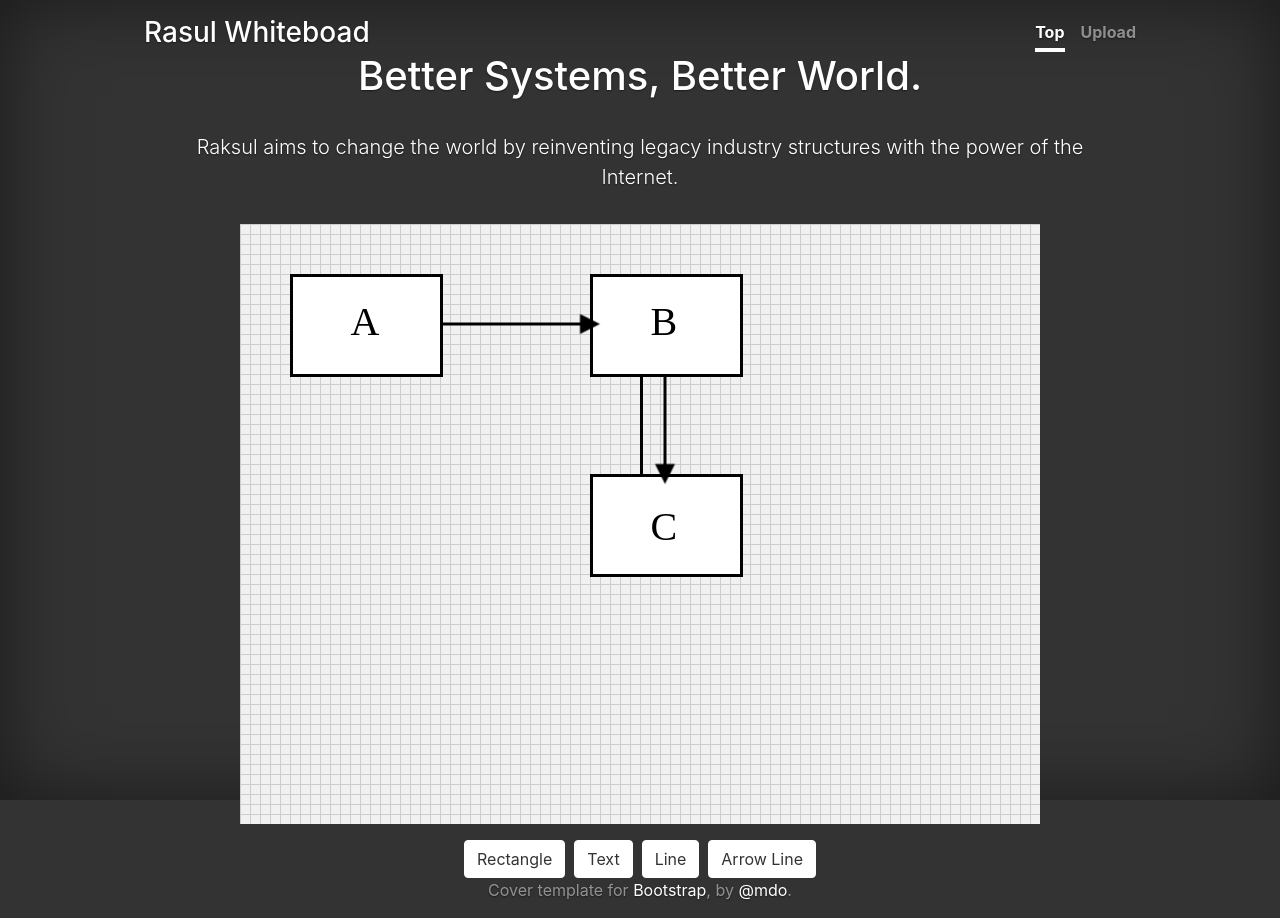
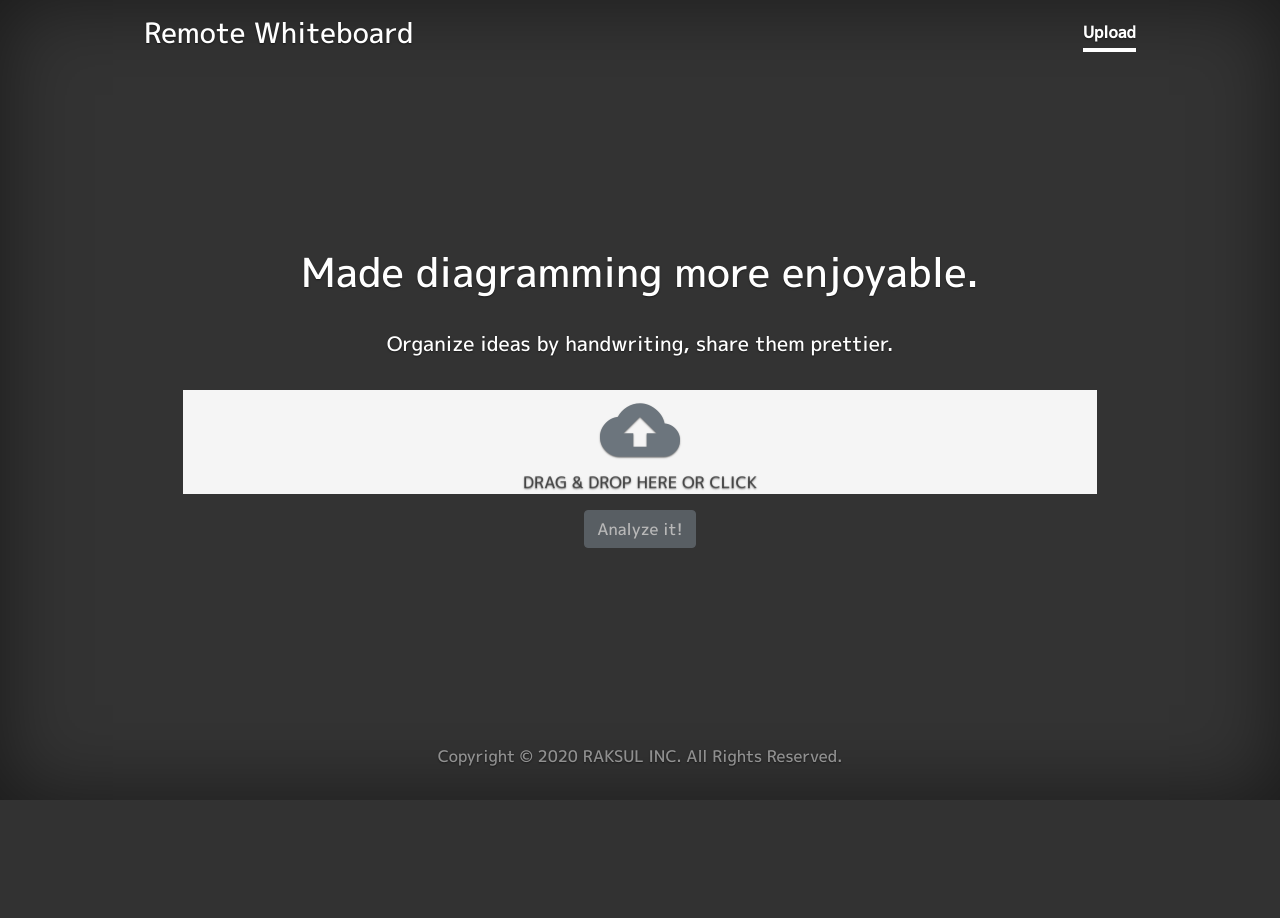
Before and after one commit to naokilogram/flask-fabricjs-test, a Flask app: page / in a window 1280 px wide. After the commit the page ends 800 px from the top, so only its background shows below. Run offline with Flask 2, Linux system fonts and the light colour scheme; some libraries are stand-ins or nearby versions.

Commit message:
微修正

```diff
--- a/requirements.txt
+++ /dev/null
@@ -1 +0,0 @@
-flask
--- a/src/app.py
+++ b/src/app.py
@@ -1,6 +1,8 @@
 from flask import Flask, render_template, url_for, request, redirect, send_from_directory, session
 from werkzeug.utils import secure_filename
 import os
+import cv2
+
 app = Flask(__name__)
 
 UPLOAD_FOLDER = './uploads'
@@ -8,14 +10,17 @@ ALLOWED_EXTENSIONS = set(['png', 'jpg', 'gif'])
 app.config['UPLOAD_FOLDER'] = UPLOAD_FOLDER
 app.config['SECRET_KEY'] = os.urandom(24)
 
+
 def allowed_file(filename):
   return '.' in filename and \
-    filename.rsplit('.', 1)[1] in ALLOWED_EXTENSIONS
+         filename.rsplit('.', 1)[1] in ALLOWED_EXTENSIONS
 
-# ここから -- 読み込むcssやjsのファイル名にq=<ファイルの更新日時>をつけるハック
+
+# 読み込むcssやjsのファイル名にq=<ファイルの更新日時>をつけるハック
 @app.context_processor
 def override_url_for():
   return dict(url_for=dated_url_for)
+
 
 def dated_url_for(endpoint, **values):
   if endpoint == 'static':
@@ -25,26 +30,10 @@ def dated_url_for(endpoint, **values):
                                endpoint, filename)
       values['q'] = int(os.stat(file_path).st_mtime)
   return url_for(endpoint, **values)
-# 読み込むcssやjsのファイル名にq=<ファイルの更新日時>をつけるハック -- ここまで
 
-@app.route('/')
-def index():
-  result = [
-    {'type': 'rectangle', 'top': 50, 'left': 50, 'width': 150, 'height': 100},
-    {'type': 'rectangle', 'top': 50, 'left': 350, 'width': 150, 'height': 100},
-    {'type': 'rectangle', 'top': 250, 'left': 350, 'width': 150, 'height': 100},
-    {'type': 'line', 'top': 150, 'left': 400, 'width': 400, 'height': 250},
-    {'type': 'arrow', 'top': 100, 'left': 200, 'width': 350, 'height': 100},
-    {'type': 'arrow', 'top': 150, 'left': 425, 'width': 425, 'height': 250},
-    {'type': 'text', 'text': 'A', 'top': 75, 'left': 110},
-    {'type': 'text', 'text': 'B', 'top': 75, 'left': 410},
-    {'type': 'text', 'text': 'C', 'top': 280, 'left': 410},
-  ]
-  return render_template('index.html', result=result)
 
-@app.route('/upload', methods=['GET', 'POST'])
+@app.route('/', methods=['GET', 'POST'])
 def upload():
-  # リクエストがポストかどうかの判別
   if request.method == 'POST':
     # ファイルがなかった場合の処理
     if 'file' not in request.files:
@@ -61,9 +50,38 @@ def upload():
       # 危険な文字を削除（サニタイズ処理）
       filename = secure_filename(file.filename)
       file.save(os.path.join(app.config['UPLOAD_FOLDER'], filename))
-      return redirect(url_for('index', filename=filename))
+      return redirect(url_for('upload', filename=filename))
   else:
     return render_template('upload.html')
 
+
+@app.route('/analyzing')
+def analyzing():
+  return render_template('analyzing.html')
+
+
+@app.route('/diagram')
+def diagram():
+  filename = 'uploads/' + request.args.get('filename')
+  image = cv2.imread(filename)
+  print(image.shape)
+
+  # 画像解析
+
+  result = [
+    {'type': 'rectangle', 'top': 46, 'left': 45, 'width': 150, 'height': 100},
+    {'type': 'rectangle', 'top': 50, 'left': 350, 'width': 150, 'height': 100},
+    {'type': 'rectangle', 'top': 250, 'left': 350, 'width': 150, 'height': 100},
+    {'type': 'line', 'top': 150, 'left': 400, 'width': 400, 'height': 250},
+    {'type': 'arrow', 'top': 100, 'left': 200, 'width': 340, 'height': 100},
+    {'type': 'arrow', 'top': 150, 'left': 425, 'width': 425, 'height': 240},
+    {'type': 'circle', 'top': 301, 'left': 676, 'radius': 84},
+    {'type': 'text', 'text': 'A', 'top': 75, 'left': 110},
+    {'type': 'text', 'text': 'B', 'top': 75, 'left': 410},
+    {'type': 'text', 'text': 'C', 'top': 280, 'left': 410},
+  ]
+  return render_template('diagram.html', result=result)
+
+
 if __name__ == "__main__":
-    app.run(host="0.0.0.0", port=5000, debug=True)
+  app.run(host="0.0.0.0", port=5000, debug=True)
--- /dev/null
+++ b/src/requirements.txt
@@ -0,0 +1,2 @@
+flask
+opencv-python
--- a/src/static/css/main.css
+++ b/src/static/css/main.css
@@ -1,3 +1,7 @@
+body {
+  font-family: 'M PLUS 1p', sans-serif;
+}
+
 main {
   margin:0;
   padding:0;
@@ -9,17 +13,23 @@ main {
 }
 
 #canvas-wrapper {
-  width: 800px;
+  width: 1000px;
   margin: 0 auto;
 }
 
 #buttons-wrapper {
-  width: 800px;
+  width: 100%;
   margin: 0 auto;
   padding-top: 1rem;
 }
 
-.container {
+#icons-wrapper {
+  width: 1000px;
+  padding-bottom: 5px;
+}
+
+.col-2 {
+ text-align: right;
 }
 
 .dropzone {
--- /dev/null
+++ b/src/static/js/common.js
@@ -0,0 +1,12 @@
+const getUrlParameter = function getUrlParameter(sParam) {
+  var sPageURL = window.location.search.substring(1),
+    sURLVariables = sPageURL.split('&'), sParameterName, i;
+
+  for (i = 0; i < sURLVariables.length; i++) {
+    sParameterName = sURLVariables[i].split('=');
+
+    if (sParameterName[0] === sParam) {
+      return sParameterName[1] === undefined ? true : decodeURIComponent(sParameterName[1]);
+    }
+  }
+};
--- a/src/static/js/index.js
+++ /dev/null
@@ -1,193 +0,0 @@
-const calcArrowAngle = function (line) {
-  x1 = line.get('x1');
-  y1 = line.get('y1');
-  x2 = line.get('x2');
-  y2 = line.get('y2');
-  var angle = 0,
-    x, y;
-  x = (x2 - x1);
-  y = (y2 - y1);
-  if (x === 0) {
-    angle = (y === 0) ? 0 : (y > 0) ? Math.PI / 2 : Math.PI * 3 / 2;
-  } else if (y === 0) {
-    angle = (x > 0) ? 0 : Math.PI;
-  } else {
-    angle = (x < 0) ? Math.atan(y / x) + Math.PI : (y < 0) ? Math.atan(y / x) + (2 * Math.PI) : Math.atan(y / x);
-  }
-  return (angle * 180 / Math.PI);
-}
-const addRect = function (canvas, object) {
-  canvas.add(new fabric.Rect({
-    left: object['left'],
-    top: object['top'],
-    width: object['width'],
-    height: object['height'],
-    fill: 'rgb(255,255,255)',
-    stroke: "rgb(0,0,0)",
-    strokeWidth: 3,
-    strokeUniform: true,
-  }));
-}
-const addLine = function (canvas, object) {
-  canvas.add(new fabric.Line([object['left'], object['top'], object['width'], object['height']], {
-    fill: 'rgb(255,255,255)',
-    stroke: "rgb(0,0,0)",
-    strokeWidth: 3,
-    strokeUniform: true,
-  }));
-}
-const addText = function (canvas, object) {
-  canvas.add(new fabric.Textbox(object['text'], {
-    left: object['left'],
-    top: object['top'],
-  }));
-}
-const addArrow = function (canvas, object) {
-  var line, arrow;
-  line = new fabric.Line([object['left'], object['top'], object['width'], object['height']], {
-    stroke: '#000',
-    selectable: true,
-    strokeWidth: '3',
-    padding: 5,
-    hasBorders: false,
-    hasControls: false,
-    originX: 'center',
-    originY: 'center',
-    lockScalingX: true,
-    lockScalingY: true
-  });
-  const centerX = (line.x1 + line.x2) / 2,
-    centerY = (line.y1 + line.y2) / 2;
-  const deltaX = line.left - centerX,
-    deltaY = line.top - centerY;
-  arrow = new fabric.Triangle({
-    left: line.get('x2') + deltaX,
-    top: line.get('y2') + deltaY,
-    originX: 'center',
-    originY: 'center',
-    hasBorders: false,
-    hasControls: false,
-    lockRotation: true,
-    pointType: 'arrow_start',
-    angle: calcArrowAngle(line) + 90,
-    width: 20,
-    height: 20,
-    fill: '#000'
-  });
-  arrow.line = line;
-  line.customType = arrow.customType = 'arrow';
-  line.arrow = arrow;
-  canvas.add(line, arrow);
-  const moveEnd = function (obj) {
-    var p = obj,
-      x1, y1, x2, y2;
-    if (obj.pointType === 'arrow_start') {
-      obj.line.set('x2', obj.get('left'));
-      obj.line.set('y2', obj.get('top'));
-    } else {
-      obj.line.set('x1', obj.get('left'));
-      obj.line.set('y1', obj.get('top'));
-    }
-    obj.line._setWidthHeight();
-    angle = calcArrowAngle(obj.line);
-    if (obj.pointType === 'arrow_end') {
-      obj.arrow.set('angle', angle + 90);
-    } else {
-      obj.set('angle', angle + 90);
-    }
-    obj.line.setCoords();
-    canvas.renderAll();
-  }
-  const moveLine = function () {
-    var oldCenterX = (line.x1 + line.x2) / 2,
-      oldCenterY = (line.y1 + line.y2) / 2,
-      deltaX = line.left - oldCenterX,
-      deltaY = line.top - oldCenterY;
-    line.arrow.set({
-      'left': line.x2 + deltaX,
-      'top': line.y2 + deltaY
-    }).setCoords();
-    line.set({
-      'x1': line.x1 + deltaX,
-      'y1': line.y1 + deltaY,
-      'x2': line.x2 + deltaX,
-      'y2': line.y2 + deltaY
-    });
-    line.set({
-      'left': (line.x1 + line.x2) / 2,
-      'top': (line.y1 + line.y2) / 2
-    });
-  }
-  arrow.on('moving', function () {
-    moveEnd(arrow);
-  });
-  line.on('moving', function () {
-    moveLine();
-  });
-}
-window.onload = function () {
-  // キャンバスの初期設定
-  const canvasinit = function () {
-    // キャンバス取得
-    const canvas = new fabric.Canvas('canvas', {
-      preserveObjectStacking: true,
-      backgroundColor: 'rgb(241,241,241)',
-    });
-    // グリッドを作成
-    const grid = 10;
-    for (var i = 0; i < (800 / grid); i++) {
-      canvas.add(new fabric.Line([i * grid, 0, i * grid, 600], {
-        stroke: '#ccc',
-        selectable: false
-      }));
-      canvas.add(new fabric.Line([0, i * grid, 800, i * grid], {
-        stroke: '#ccc',
-        selectable: false
-      }))
-    }
-    // 図形を配置
-    for (const [key, object] of Object.entries(result)) {
-      switch (object['type']) {
-      case 'rectangle':
-        addRect(canvas, object)
-        break;
-      case 'line':
-        addLine(canvas, object)
-        break;
-      case 'text':
-        addText(canvas, object)
-        break;
-      case 'arrow':
-        addArrow(canvas, object)
-        break;
-      default:
-        console.log(object['type']);
-      }
-    }
-    // グリッドにスナップ
-    canvas.on('object:moving', function (options) {
-      options.target.set({
-        left: Math.round(options.target.left / grid) * grid,
-        top: Math.round(options.target.top / grid) * grid
-      });
-    });
-    // Rectangleボタン押下
-    $('#rectangle-btn').click(function () {
-      addRect(canvas, {"left": 0, "top": 0, "width": 150, "height": 100})
-    })
-    // Textボタン押下
-    $('#text-btn').click(function () {
-      addText(canvas, {"text": "New Text", "left": 0, "top": 0, "width": 150, "height": 100})
-    })
-    // Lineボタン押下
-    $('#line-btn').click(function () {
-      addLine(canvas, {"left": 0, "top": 0, "width": 150, "height": 100})
-    })
-    // Arrow Lineボタン押下
-    $('#arrow-btn').click(function () {
-      addArrow(canvas, {"left": 10, "top": 10, "width": 150, "height": 100})
-    })
-  }
-  // 初期処理で実行
-  canvasinit();
-};
--- a/src/static/js/upload.js
+++ b/src/static/js/upload.js
@@ -1,5 +1,13 @@
 $(function() {
-  $("#my-dropzone").dropzone({
-    //url: "/file/post", // If not using a form element
-  });
+  $("#analyze-btn").addClass('disabled');
 });
+
+Dropzone.options.MyDropzone = {
+  init : function() {
+    this.on("success", function(file, response) {
+      $("#analyze-btn").removeClass('disabled');
+      let href = $("#analyze-btn").attr('href') + '?filename=' + file.name;
+      $("#analyze-btn").attr('href', href);
+    });
+  }
+};
--- a/src/templates/index.html
+++ /dev/null
@@ -1,30 +0,0 @@
-{% extends "layout.html" %}
-
-{% block title %}
-Index - Raksul Whiteboard
-{% endblock %}
-
-{% block external_script %}
-<script src="{{ url_for('static',filename='js/fabric.min.js') }}"></script>
-<script src="{{ url_for('static',filename='js/index.js') }}"></script>
-{% endblock %}
-
-{% block script %}
-const result = {{ result|tojson }};
-{% endblock %}
-
-{% block content %}
-<h1 class="cover-heading">Better Systems, Better World.</h1>
-<p class="lead">
-  Raksul aims to change the world by reinventing legacy industry structures with the power of the Internet.
-</p>
-<div id="canvas-wrapper">
-  <canvas id="canvas" width="800" height="600"></canvas>
-</div>
-<div id="buttons-wrapper">
-  <a href="#" class="btn btn-secondary" id="rectangle-btn">Rectangle</a>&nbsp;
-  <a href="#" class="btn btn-secondary" id="text-btn">Text</a>&nbsp;
-  <a href="#" class="btn btn-secondary" id="line-btn">Line</a>&nbsp;
-  <a href="#" class="btn btn-secondary" id="arrow-btn">Arrow Line</a>
-</div>
-{% endblock %}
--- a/src/templates/layout.html
+++ b/src/templates/layout.html
@@ -10,21 +10,19 @@
     <link rel="stylesheet" href="https://stackpath.bootstrapcdn.com/bootstrap/4.5.2/css/bootstrap.min.css" integrity="sha384-JcKb8q3iqJ61gNV9KGb8thSsNjpSL0n8PARn9HuZOnIxN0hoP+VmmDGMN5t9UJ0Z" crossorigin="anonymous">
     <link rel="stylesheet" href="{{ url_for('static',filename='css/cover.css') }}">
     <link rel="stylesheet" href="{{ url_for('static',filename='css/main.css') }}">
+    <link href="https://fonts.googleapis.com/css2?family=M+PLUS+1p:wght@500&display=swap" rel="stylesheet">
 
-    {% block external_script %}{% endblock %}
-    <script>
-      {% block script %}{% endblock %}
-    </script>
-    <title>{% block title %}{% endblock %}</title>
+    <script src="https://kit.fontawesome.com/8cb706c32f.js" crossorigin="anonymous"></script>
+
+    <title>Remote Whiteboard</title>
   </head>
   <body class="text-center">
     <div class="cover-container d-flex w-100 h-100 p-3 mx-auto flex-column">
       <header class="masthead mb-auto">
         <div class="inner">
-          <h3 class="masthead-brand">Rasul Whiteboad</h3>
+          <h3 class="masthead-brand">Remote Whiteboard</h3>
           <nav class="nav nav-masthead justify-content-center">
-            <a class="nav-link active" href="{{ url_for('index') }}">Top</a>
-            <a class="nav-link" href="{{ url_for('upload') }}">Upload</a>
+            <a class="nav-link {% block upload_active %}{% endblock %}" href="{{ url_for('upload') }}">Upload</a>
           </nav>
         </div>
       </header>
@@ -35,7 +33,7 @@
 
       <footer class="mastfoot mt-auto">
         <div class="inner">
-          <p>Cover template for <a href="https://getbootstrap.com/">Bootstrap</a>, by <a href="https://twitter.com/mdo">@mdo</a>.</p>
+          <p>Copyright © 2020 RAKSUL INC. All Rights Reserved.</p>
         </div>
       </footer>
     </div>
@@ -45,5 +43,10 @@
     <script src="https://code.jquery.com/jquery-3.5.1.slim.min.js" integrity="sha384-DfXdz2htPH0lsSSs5nCTpuj/zy4C+OGpamoFVy38MVBnE+IbbVYUew+OrCXaRkfj" crossorigin="anonymous"></script>
     <script src="https://cdn.jsdelivr.net/npm/popper.js@1.16.1/dist/umd/popper.min.js" integrity="sha384-9/reFTGAW83EW2RDu2S0VKaIzap3H66lZH81PoYlFhbGU+6BZp6G7niu735Sk7lN" crossorigin="anonymous"></script>
     <script src="https://stackpath.bootstrapcdn.com/bootstrap/4.5.2/js/bootstrap.min.js" integrity="sha384-B4gt1jrGC7Jh4AgTPSdUtOBvfO8shuf57BaghqFfPlYxofvL8/KUEfYiJOMMV+rV" crossorigin="anonymous"></script>
+    {% block external_script %}{% endblock %}
+    <script src="{{ url_for('static',filename='js/common.js') }}"></script>
+    <script>
+      {% block script %}{% endblock %}
+    </script>
   </body>
 </html>
--- a/src/templates/upload.html
+++ b/src/templates/upload.html
@@ -1,8 +1,4 @@
 {% extends "layout.html" %}
-
-{% block title %}
-Index - Raksul Whiteboard
-{% endblock %}
 
 {% block external_css %}
 <!-- Dropzone CSS -->
@@ -17,18 +13,29 @@ Index - Raksul Whiteboard
 <script src="{{ url_for('static',filename='js/upload.js') }}"></script>
 {% endblock %}
 
+{% block upload_active %}
+active
+{% endblock %}
+
 {% block content %}
-<h1 class="cover-heading">Better Systems, Better World.</h1>
+<h1 class="cover-heading">Made diagramming more enjoyable.</h1>
 <p class="lead">
-  Raksul aims to change the world by reinventing legacy industry structures with the power of the Internet.
+  Organize ideas by handwriting, share them prettier.
 </p>
+
 <div class="container">
-  <form action="/upload" class="dropzone dz-clickable" id="my-dropzone">
+  <form action="/" class="dropzone dz-clickable" id="MyDropzone">
     <div class="dz-message d-flex flex-column">
       <i class="material-icons text-muted">cloud_upload</i>
       Drag &amp; Drop here or click
     </div>
   </form>
-  <a href="#" class="btn btn-lg btn-secondary">Analyze it!</a>
 </div> <!-- /container -->
+<div class="container" id="buttons-wrapper">
+  <div class="row">
+    <div class="col">
+      <a href="{{ url_for('analyzing') }}" class="btn btn-secondary" id="analyze-btn">Analyze it!</a>
+    </div>
+  </div>
+</div>
 {% endblock %}
```
Also changed, not shown: src/static/js/add_shapes.js (added, +145 -0 lines), src/static/js/analyzing.js (added, +9 -0 lines), src/static/js/diagram.js (added, +152 -0 lines), src/templates/analyzing.html (added, +16 -0 lines), src/templates/diagram.html (added, +49 -0 lines), 1 other file.
